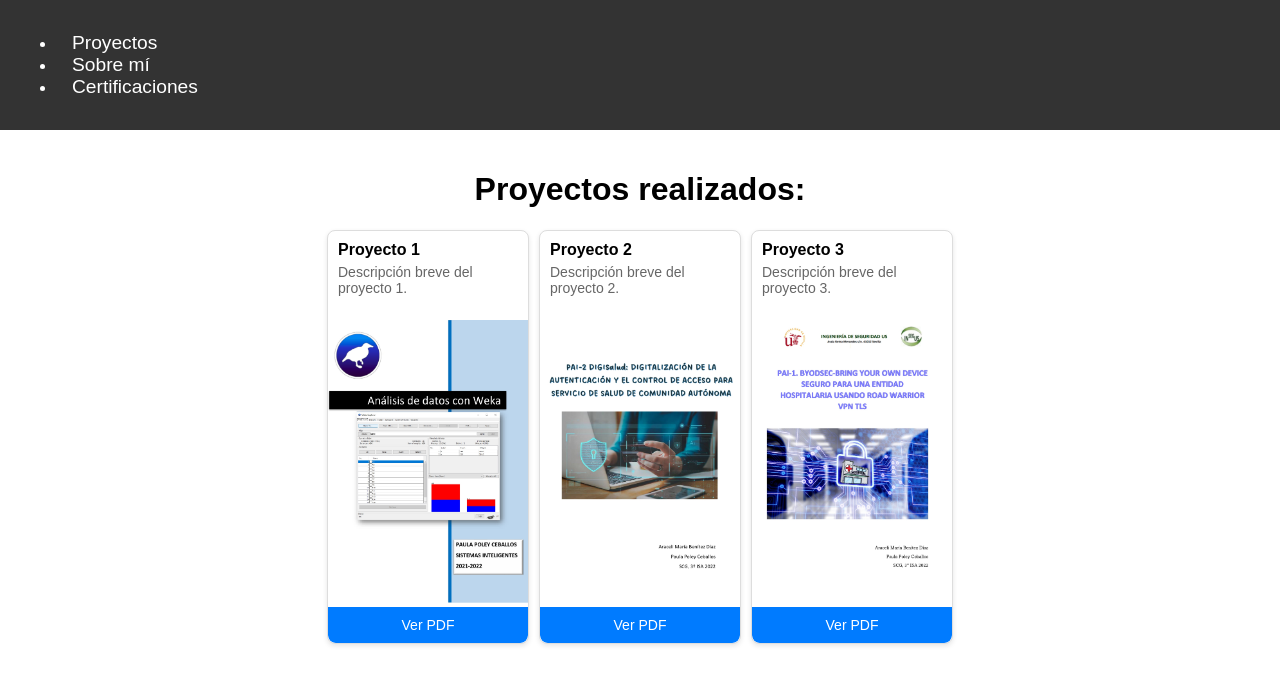
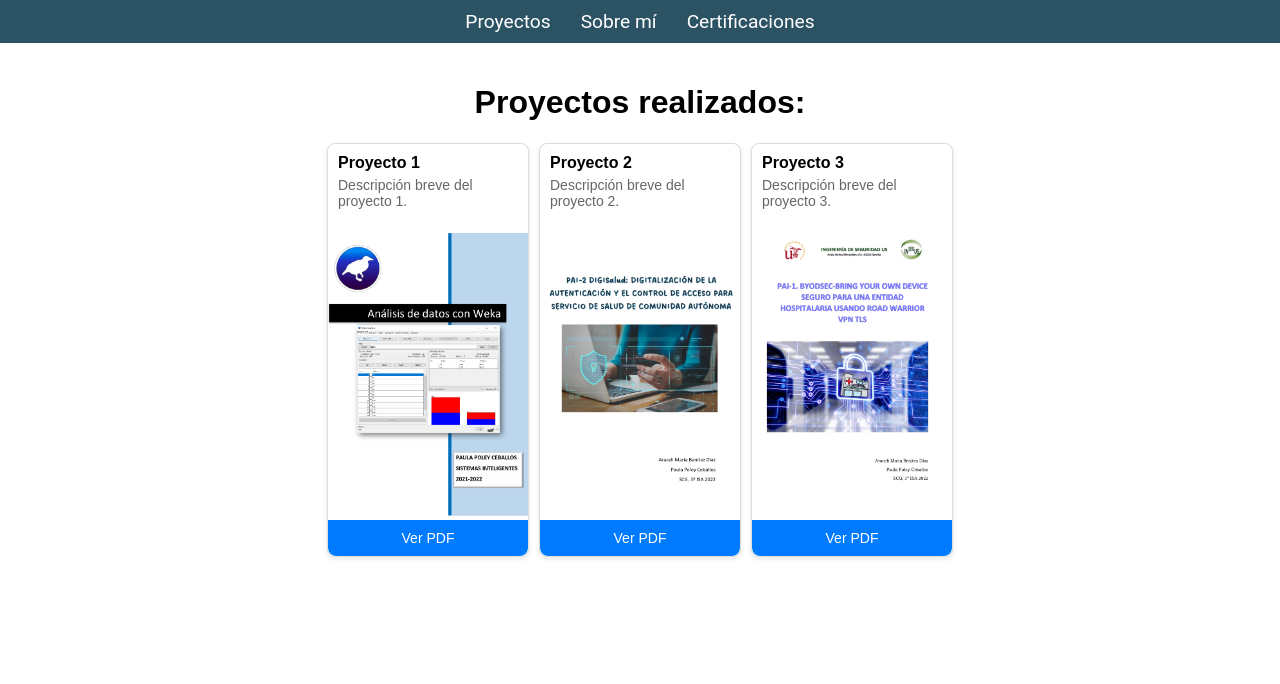
Before and after one commit to paulapoley/portfoliopaulapoley, a React (Create React App) app: page / in a window 1280 px wide. Shown: the top 684 px of the page. Built offline with nearby package versions, Linux system fonts and the light colour scheme.

Commit message:
Update Navbar.css

```diff
--- a/src/components/Navbar.css
+++ b/src/components/Navbar.css
@@ -1,29 +1,29 @@
-/* General styles for the navbar */
 .navbar {
-  display: flex;
-  justify-content: space-between;
-  align-items: center;
-  background-color: #333;
-  padding: 1rem;
-  color: #fff;
-  position: relative;
+  background-color: #2c5364; /* Color de fondo de la barra de navegación */
+  padding: 10px 20px; /* Espaciado alrededor del contenido */
 }
 
-.navbar-links {
+.navbar-menu {
   display: flex;
   justify-content: center;
-  width: 100%;
+  align-items: center;
+  list-style: none;
+  padding: 0;
+  margin: 0;
 }
 
-/* Style for the navbar links */
-.navbar a {
-  color: #fff;
-  text-decoration: none;
-  margin: 0 1rem;
-  font-size: 1.2rem;
+.navbar-menu li {
+  margin: 0 15px;
 }
 
-/* Add hover effect for links */
-.navbar a:hover {
-  text-decoration: underline;
+.navbar-menu a {
+  text-decoration: none;
+  color: #ffffff;
+  font-size: 1.2rem; /* Tamaño de fuente para los enlaces */
+  font-family: 'Roboto', sans-serif;
+  transition: color 0.3s ease;
 }
+
+.navbar-menu a:hover {
+  color: #00d8ff; /* Color del texto cuando se pasa el ratón sobre el enlace */
+}
```
